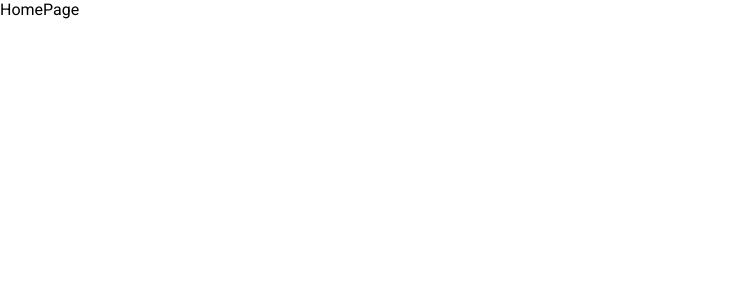
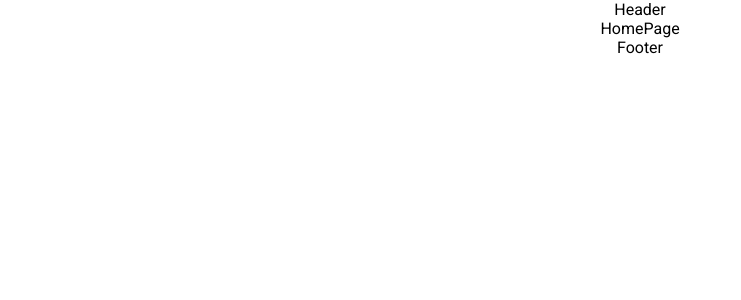
Before and after one commit to Pashashchuka/khil-nails, a React (Create React App) app in the folder khil-nails/: page /home in a window 1280 px wide. Shown: the top 300 px of the page, without its empty margins (0-741 px from the left). Built offline with nearby package versions, Linux system fonts and the light colour scheme.

Commit message:
feat: add layout component

```diff
--- a/khil-nails/public/index.html
+++ b/khil-nails/public/index.html
@@ -3,9 +3,8 @@
 
 <head>
   <meta charset="utf-8" />
-  <link rel="icon" href="https://cdn-icons-png.flaticon.com/128/599/599752.png" />
   <meta name="viewport" content="width=device-width, initial-scale=1" />
-  <title>Khilmon Nails</title>
+  <title>Khil-Nails</title>
 </head>
 
 <body>
--- /dev/null
+++ b/khil-nails/src/components/Footer/Footer.tsx
@@ -0,0 +1,7 @@
+import React from 'react'
+
+const Footer = () => {
+  return <div>Footer</div>
+}
+
+export default Footer
--- /dev/null
+++ b/khil-nails/src/components/Footer/index.ts
@@ -0,0 +1 @@
+export { default } from './Footer'
--- /dev/null
+++ b/khil-nails/src/components/Header/Header.tsx
@@ -0,0 +1,7 @@
+import { FC } from 'react'
+
+const Header: FC = () => {
+  return <div>Header</div>
+}
+
+export default Header
--- /dev/null
+++ b/khil-nails/src/components/Header/index.ts
@@ -0,0 +1 @@
+export { default } from './Header'
--- /dev/null
+++ b/khil-nails/src/components/Layout/Layout.module.scss
@@ -0,0 +1,9 @@
+.layout {
+  align-items: center;
+  display: flex;
+  flex-direction: column;
+  height: 100%;
+  justify-content: center;
+  padding: 0 20px;
+  width: 100%;
+}
--- /dev/null
+++ b/khil-nails/src/components/Layout/Layout.tsx
@@ -0,0 +1,22 @@
+import { FC, ReactNode } from 'react'
+
+import Header from '../Header'
+import Footer from '../Footer'
+
+import styles from './Layout.module.scss'
+
+type LayotProps = {
+  children: ReactNode
+}
+
+const Layout: FC<LayotProps> = (props) => {
+  return (
+    <div className={styles.layout}>
+      <Header />
+      <div>{props.children}</div>
+      <Footer />
+    </div>
+  )
+}
+
+export default Layout
--- /dev/null
+++ b/khil-nails/src/components/Layout/index.ts
@@ -0,0 +1 @@
+export { default } from './Layout'
--- a/khil-nails/src/pages/HomePage/HomePage.tsx
+++ b/khil-nails/src/pages/HomePage/HomePage.tsx
@@ -1,7 +1,13 @@
 import { FC } from 'react'
 
+import Layout from '../../components/Layout'
+
 const HomePage: FC = () => {
-  return <div>HomePage</div>
+  return (
+    <Layout>
+      <div>HomePage</div>
+    </Layout>
+  )
 }
 
 export default HomePage
```
Also changed, not shown: khil-nails/src/components/Footer/Footer.module.scss (added), khil-nails/src/components/Header/Header.module.scss (added).
